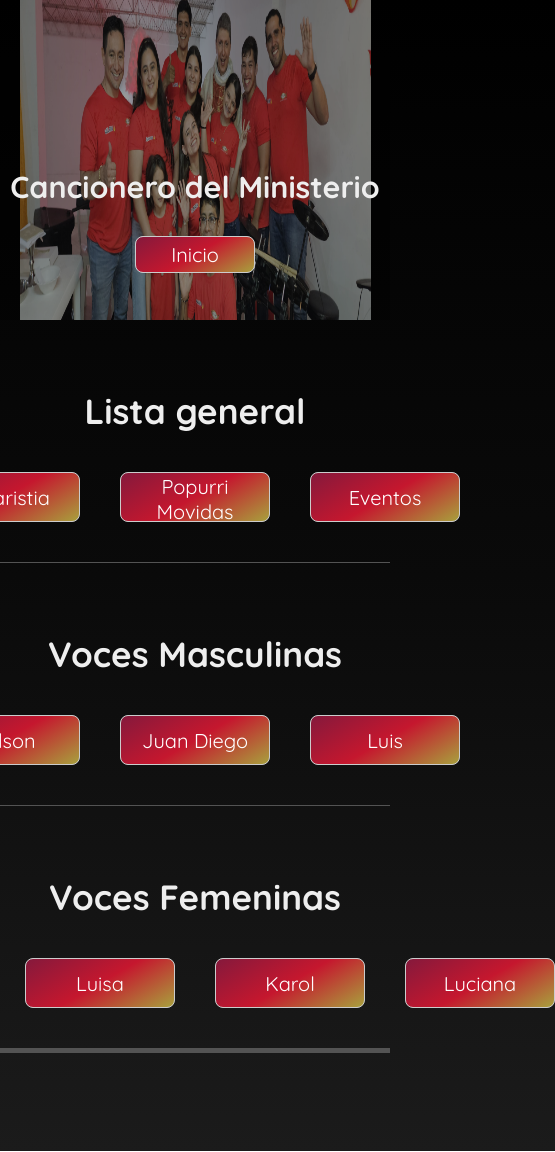
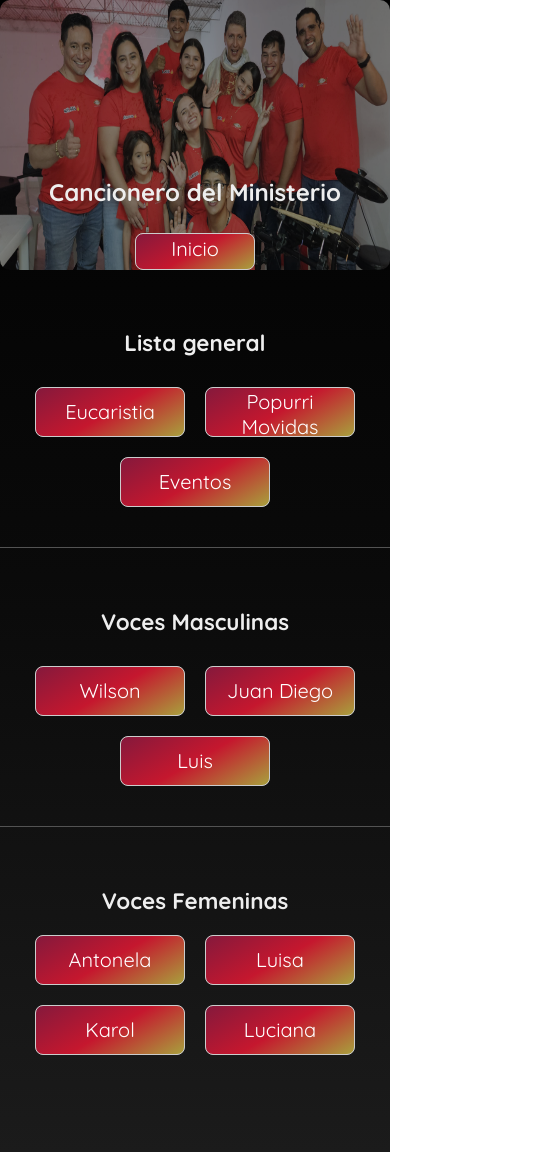
Before and after one commit to LuisCarvajal20/Pagina-Ministerio-Musica, a plain HTML site: page index.html in a window 390 px wide. Shown: the whole page, 555 px wide, since content can reach past the window. Drawn offline with Linux system fonts and the light colour scheme.

Commit message:
actualizacion media queris

```diff
--- a/style.css
+++ b/style.css
@@ -76,6 +76,7 @@
     font-size: 20px;
     font-family: 'Quicksand';
     padding-top: 2px;
+    padding-bottom: 10px;
   }
   .btn-inicio:hover{
     transition: 0.5s;
@@ -99,10 +100,7 @@
     color: #eee;
     z-index: 1;
   }
-  /*header img{
-    max-width: 100%;
-    height: auto;
-  }*/
+
 
   input#buscador {
     padding: 10px;
@@ -169,22 +167,20 @@
     transform: scale(0.9);
   }
   .botones-vocalistas{
-    display: grid;
-    grid-auto-flow: column; /* Coloca los elementos en fila */
-    justify-content: center; /* Centra horizontalmente */
-    align-items: center;     /* Centra verticalmente */
-    gap: 40px;
-    padding-bottom: 40px;
-    padding-top: 10px;
-    border-bottom: solid 1px;
-    border-width: 5px;
+    display: flex;
+    flex-wrap: wrap;
+    justify-content: center;
+    gap: 20px;
+    margin: 20px 0;
+    padding: 0 10px;
   }
   .botones-vocalistas-Mas{
-    display: grid;
-    grid-auto-flow: column; /* Coloca los elementos en fila */
-    justify-content: center; /* Centra horizontalmente */
-    align-items: center;     /* Centra verticalmente */
-    gap: 40px;
+    display: flex;
+    flex-wrap: wrap;
+    justify-content: center;
+    gap: 20px;
+    margin: 20px 0;
+    padding: 0 10px;
     padding-bottom: 40px;
     padding-top: 10px;
     border-bottom: solid 1px;
@@ -238,10 +234,31 @@
     border-radius: 5px;
     border: 1px solid #aaa;
   }
-  @media (max-width: 768px) {
+
+  @media (max-width: 600px) {
+    .titulo1 {
+      font-size: 1.5rem;
+    }
+    input#buscador {
+      font-size: 0.6rem;
+      width: 50%;
+      margin-top: 60px;
+    }
+    header {
+      height: 250px;
+      padding: 10px;
+      background-size: 130% 120% ;
+    }
+    .titulo2{
+      font-size: 1.4rem;
+    }
+  }
+
+  @media (min-width: 601px) and (max-width: 900px) {
     header {
       height: 300px;
       padding: 10px;
+      background-size: 100% 120% ;
     }
 
     .titulo1{
@@ -255,6 +272,9 @@
       width: 60%;
       margin-top: 70px;
     }
+    .titulo2 {
+      font-size: 1.8rem;
+    }
   }
   @keyframes fadeIn {
     from {
```
